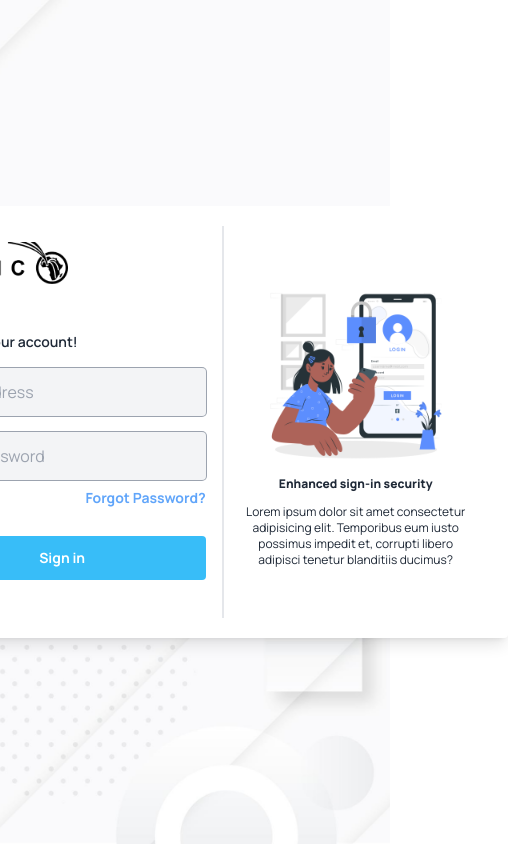
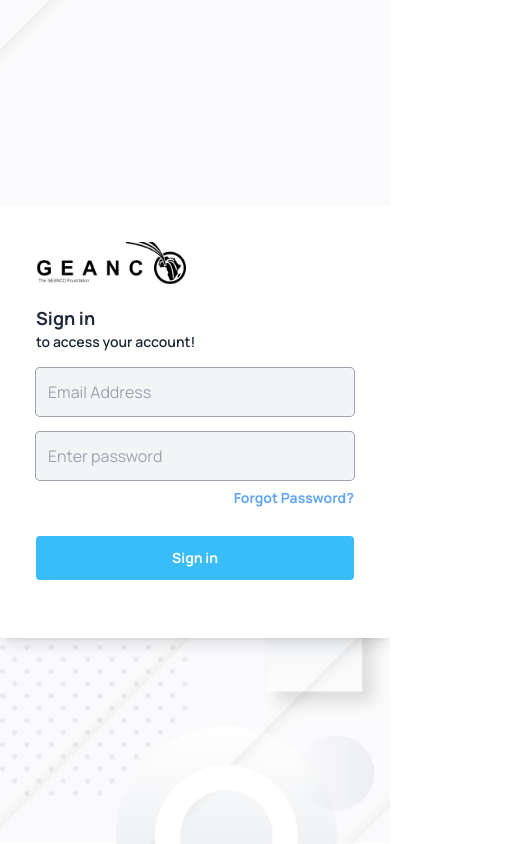
Before and after one commit to Dimmaweb20/GEANCO-EPRS, a Next.js app: page / in a window 390 px wide. Shown: the whole page, 508 px wide, since content can reach past the window. Built offline with nearby package versions, Linux system fonts and the light colour scheme.

Commit message:
Responsive Signin

```diff
--- a/components/Signin.jsx
+++ b/components/Signin.jsx
@@ -21,7 +21,7 @@ const Signin = () => {
                 <button type="submit" className='w-full p-3 rounded text-sm text-white font-bold bg-sky-400 mt-5'>Sign in</button>
             </form>
 
-            <div className='action w-[30rem] p-4 text-center flex flex-col justify-center items-center'>
+            <div className='action hidden w-full md:w-[30rem] p-4 text-center md:flex flex-col justify-center items-center'>
                 <Image src={'/signin.png'} width={200} height={100} />
                 <h2 className='text-xs font-extrabold'>Enhanced sign-in security</h2>
                 <p className='text-xs mt-3'>Lorem ipsum dolor sit amet consectetur adipisicing elit. Temporibus eum iusto possimus impedit et, corrupti libero adipisci tenetur blanditiis ducimus?</p>
```
